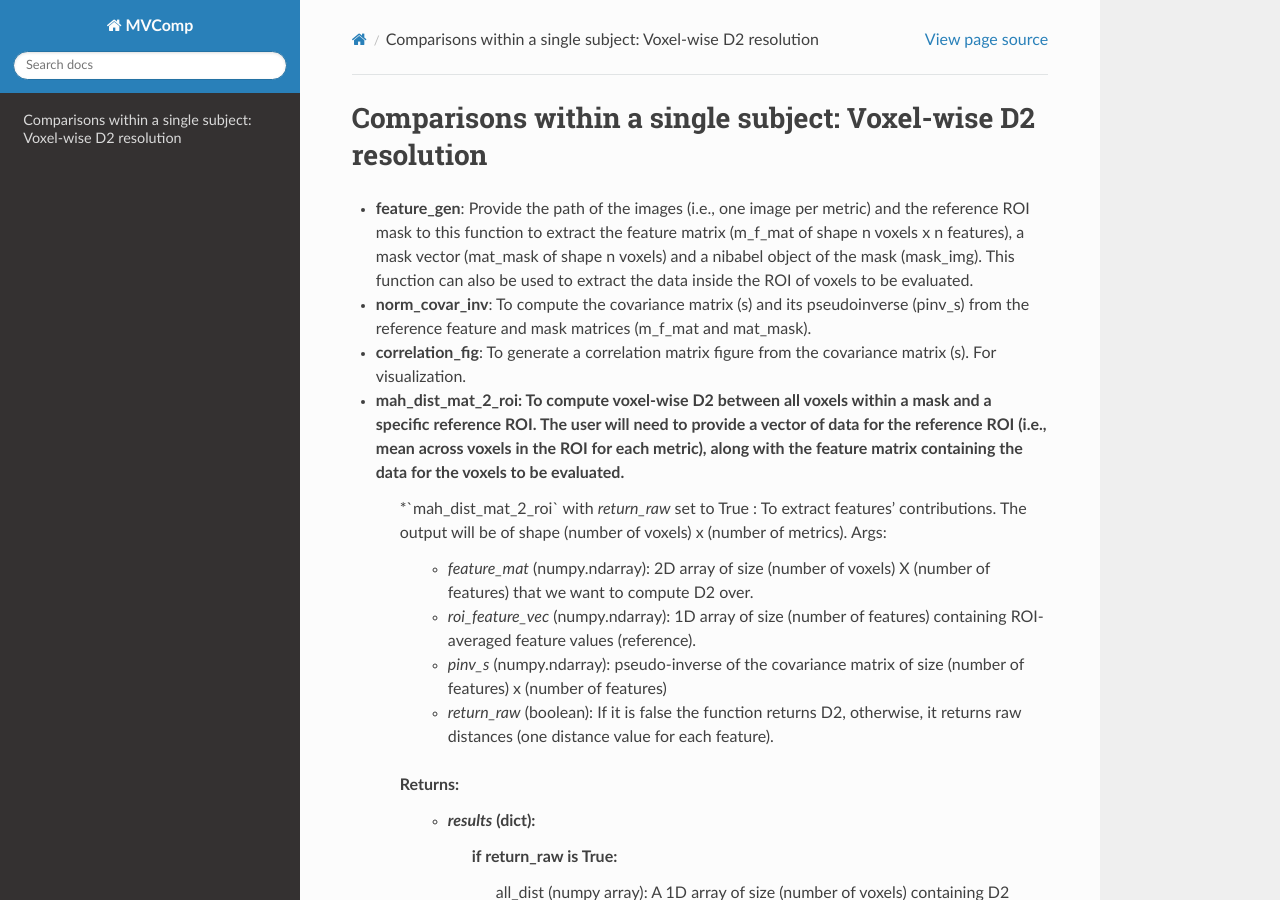
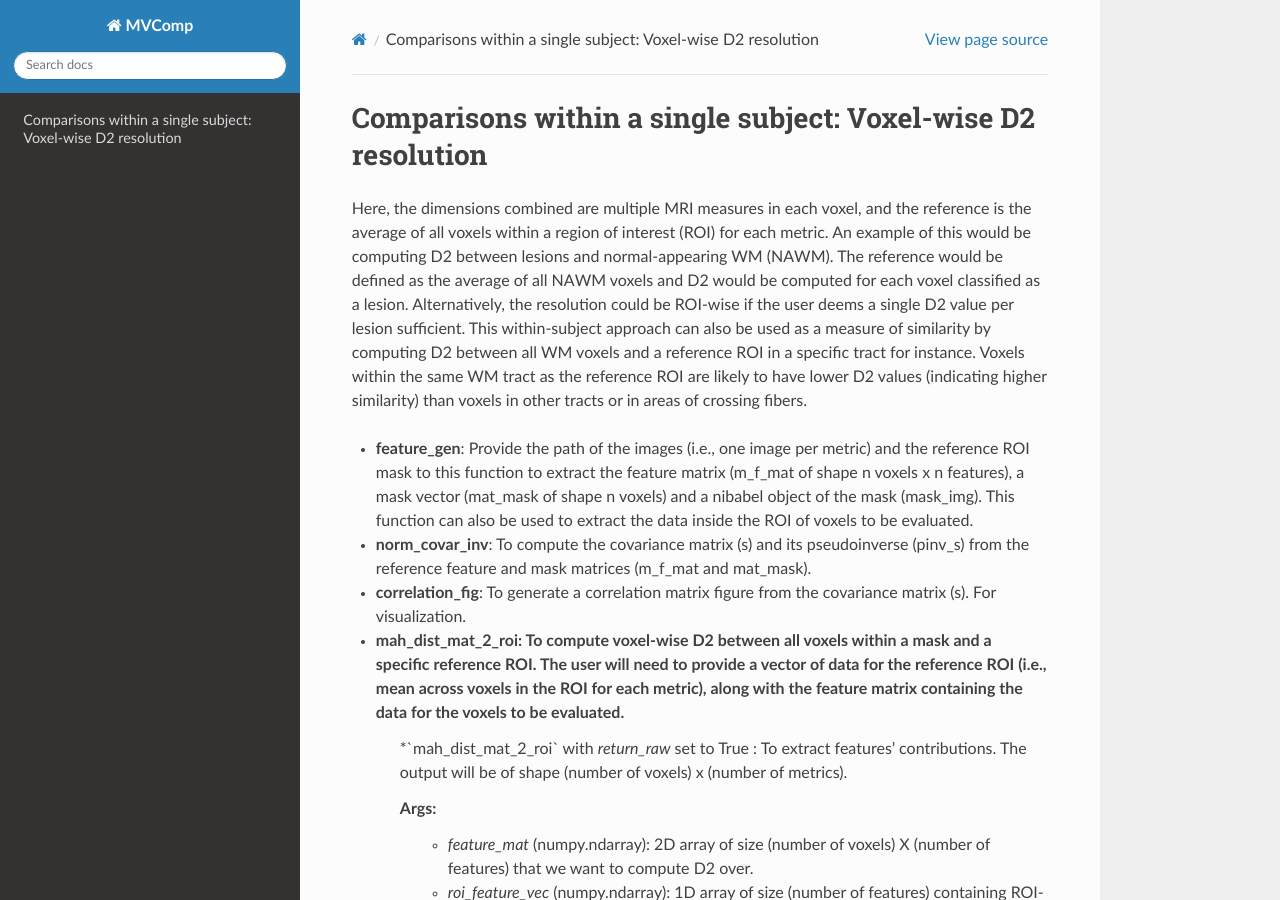
Before and after one commit to neuralabc/mvcomp, a Sphinx documentation site: the page built from docs/UserGuide/Voxel-wise_D2_resolution.rst, in a window 1280 px wide and 900 px high. Built offline with Sphinx 7.4.7 and the Read the Docs theme 2.0.0, drawn with Linux system fonts in a browser that asks for light colours; pages that are not in the unit, such as notebooks, are missing from menus.

Commit message:
Updated Voxel-wise_D2_resolution.rst
Added description

```diff
--- a/docs/UserGuide/Voxel-wise_D2_resolution.rst
+++ b/docs/UserGuide/Voxel-wise_D2_resolution.rst
@@ -1,11 +1,17 @@
 Comparisons within a single subject: Voxel-wise D2 resolution
 ~~~~~~~~~~~~~~~~~~~~~~~~~~~~~~~~~~~~~~~~~~~~~~~~~~~~~~~~~~~~~~~~~~~~~~~~
 
+Here, the dimensions combined are multiple MRI measures in each voxel, and the reference is the average of all voxels within a region of interest (ROI) for each metric. An example of this would be computing D2 between lesions and normal-appearing WM (NAWM). The reference would be defined as the average of all NAWM voxels and D2 would be computed for each voxel classified as a lesion. Alternatively, the resolution could be ROI-wise if the user deems a single D2 value per lesion sufficient. This within-subject approach can also be used as a measure of similarity by computing D2 between all WM voxels and a reference ROI in a specific tract for instance. Voxels within the same WM tract as the reference ROI are likely to have lower D2 values (indicating higher similarity) than voxels in other tracts or in areas of crossing fibers.
+
 - **feature_gen**: Provide the path of the images (i.e., one image per metric) and the reference ROI mask to this function to extract the feature matrix (m_f_mat of shape n voxels x n features), a mask vector (mat_mask of shape n voxels) and a nibabel object of the mask (mask_img). This function can also be used to extract the data inside the ROI of voxels to be evaluated.
+
 - **norm_covar_inv**: To compute the covariance matrix (s) and its pseudoinverse (pinv_s) from the reference feature and mask matrices (m_f_mat and mat_mask).
+
 - **correlation_fig**: To generate a correlation matrix figure from the covariance matrix (s). For visualization.
+
 - **mah_dist_mat_2_roi**: To compute voxel-wise D2 between all voxels within a mask and a specific reference ROI. The user will need to provide a vector of data for the reference ROI (i.e., mean across voxels in the ROI for each metric), along with the feature matrix containing the data for the voxels to be evaluated.
     \*`mah_dist_mat_2_roi` with `return_raw` set to True : To extract features’ contributions. The output will be of shape (number of voxels) x (number of metrics).
+
     Args:
         - `feature_mat` (numpy.ndarray): 2D array of size (number of voxels) X (number of features) that we want to compute D2 over.
         - `roi_feature_vec` (numpy.ndarray): 1D array of size (number of features) containing ROI-averaged feature values (reference).
```
